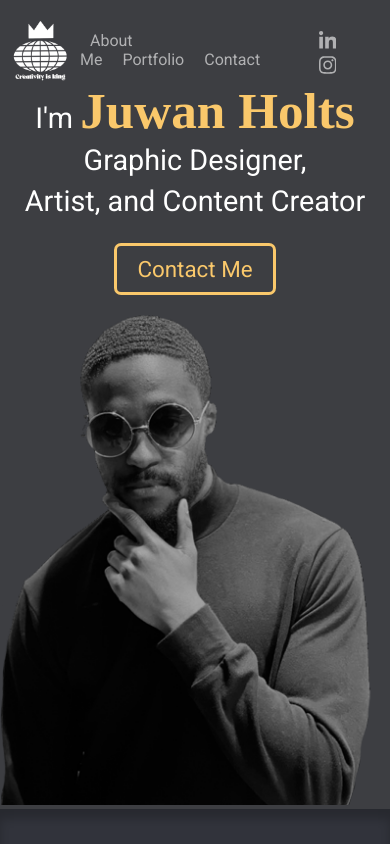
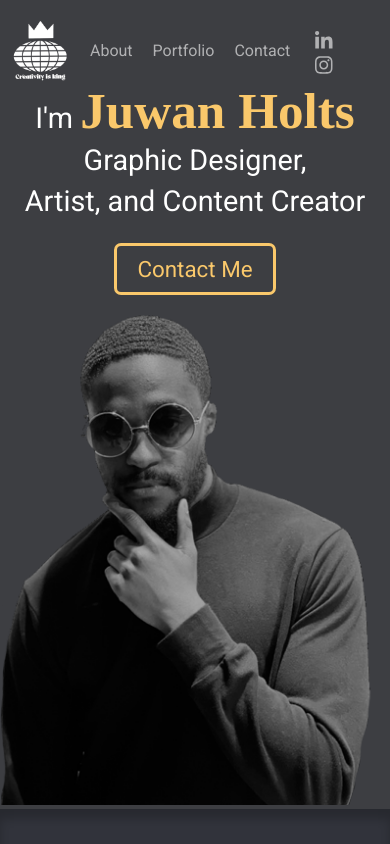
Before and after one commit to MikeMarsha11/Juwan-Holts-Portfolio, a Next.js app: page / in a window 390 px wide. Shown: the top 844 px of the page. Built offline with nearby package versions, Linux system fonts and the light colour scheme; a web font is replaced by a local one.

Commit message:
line break and cleaner header in mobile

```diff
--- a/components/Header.js
+++ b/components/Header.js
@@ -3,7 +3,7 @@ export default function Header() {
             <header>
               <img src="/img/logo.png" alt="logo"/>
               <nav>
-                <a href="#about">About Me</a>
+                <a href="#about">About</a>
                 <a href="#portfolio">Portfolio</a>
                 <a href="#contact">Contact</a>
               </nav>
--- a/components/Intro.js
+++ b/components/Intro.js
@@ -10,7 +10,7 @@ export default function Intro() {
   return (
     <section id="intro" className={classes}>
       <div>
-        <p>I&apos;m <span>Juwan Holts</span> Graphic Designer,<br /> Artist, and Content Creator
+        <p>I&apos;m <span>Juwan Holts</span> <br /> Graphic Designer,<br /> Artist, and Content Creator
         </p>
         <a href="#contact">Contact Me</a>
       </div>
```
